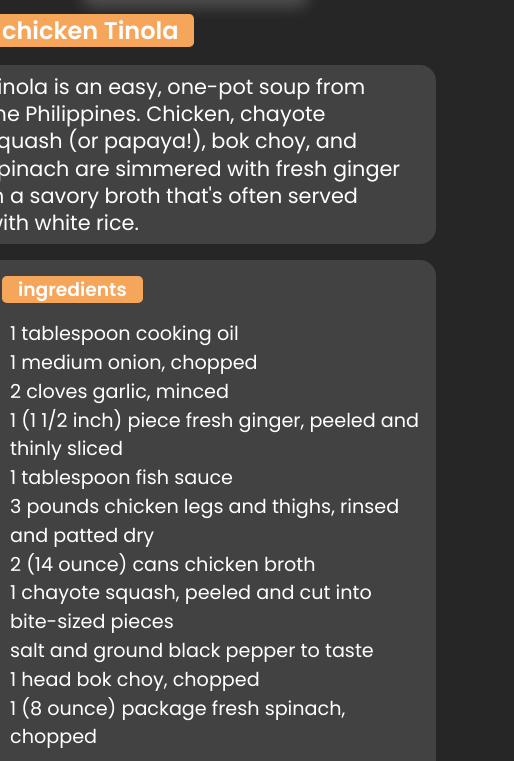
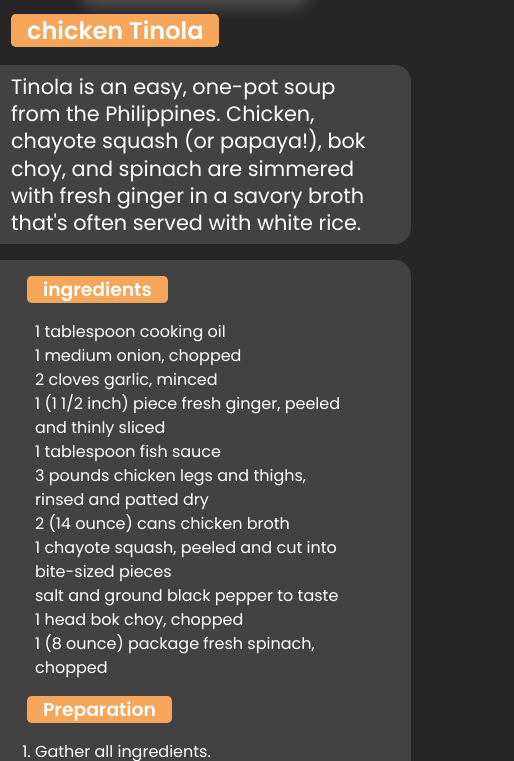
Before and after one commit to capslock11/odin-recipes, a plain HTML site: page recipes/Tinola.html in a window 390 px wide. Shown: the part 75-836 px from the top of the page, 514 px wide, since content can reach past the window. Drawn offline with Linux system fonts and the light colour scheme.

Commit message:
Fix the responsivenes of sub pages

```diff
--- a/recipes/Tinola.html
+++ b/recipes/Tinola.html
@@ -23,7 +23,6 @@
                 papaya!), bok choy, and
                 spinach are simmered with fresh ginger in a savory broth that's often served with white rice.</p>
             <section class="content">
-
                 <article class="direction">
                     <h3 class="title">ingredients</h3>
                     <ul>
@@ -70,11 +69,9 @@
             </section>
         </div>
 
-        <div> <i class="fa fa-arrow-left" aria-hidden="true"></i><a href="/index.html" class="back"> back to main
-                page</a></div>
-    </main>
-
-
+        <div> <i class="fa fa-arrow-left" aria-hidden="true"></i>
+            <a href="/index.html" class="back"> back to main page</a>
+        </div>
 
 </body>
 
--- a/recipes/style.css
+++ b/recipes/style.css
@@ -180,7 +180,7 @@ a {
 }
 
 .direction {
-    min-width: 450px;
+    min-width: 400px;
 }
 
 .title {
@@ -270,12 +270,18 @@ fonts #FF7F11/ */
 
     .content {
         display: flex;
+        flex-grow: 1;
         flex-direction: column;
         justify-content: center;
         align-items: baseline;
-
         border-radius: 1rem;
         padding: 1rem 1rem;
+
+
+    }
+
+    .direction {
+        max-width: 320px;
     }
 
     .note {
@@ -283,4 +289,24 @@ fonts #FF7F11/ */
         font-size: .8rem;
         margin-bottom: 1rem;
     }
+
+    .title {}
+
+    .container {
+        display: flex;
+        flex-grow: 1;
+
+
+    }
+
+    .recipe-pic {
+        max-width: 320px;
+    }
+
+    li {
+        padding: 0;
+        margin: 0;
+        max-width: 320px;
+        font-size: 1rem;
+    }
 }
```
Also changed, not shown: recipes/Beef-Reandang.html (+4 -3 lines), recipes/adobo.html (+3 -2 lines).
